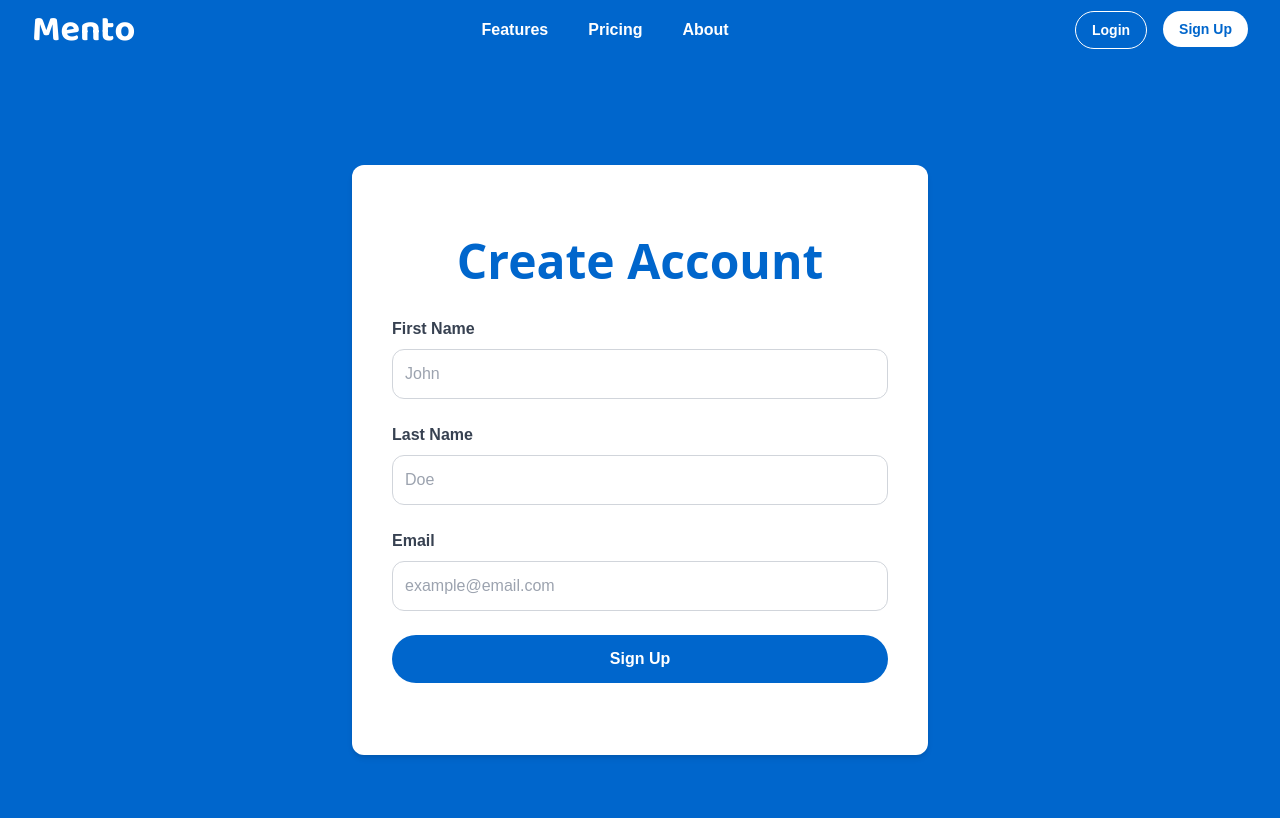
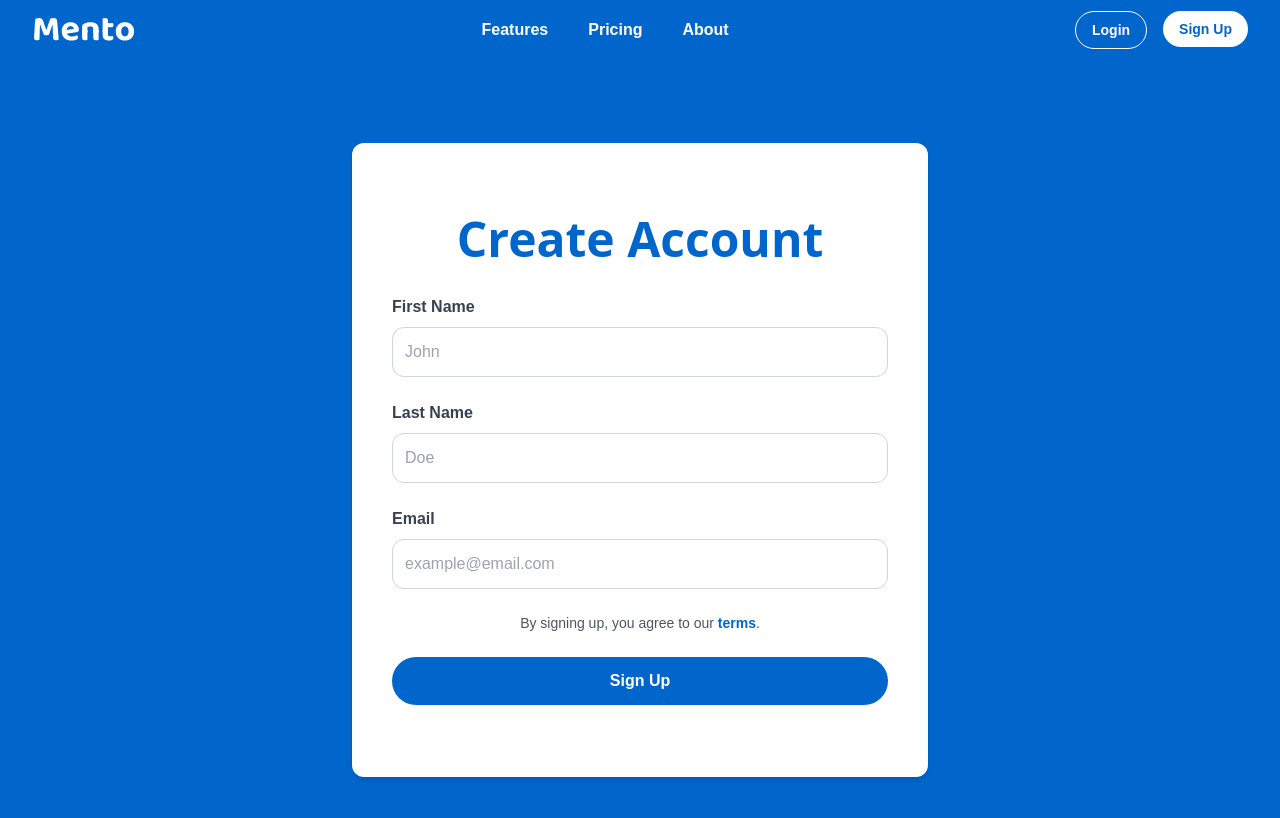
Before and after one commit to jsanch387/mento-app, a Next.js app: page /signup in a window 1280 px wide. Shown: the top 818 px of the page. Built offline with nearby package versions, Linux system fonts and the light colour scheme; no server answers.

Commit message:
sign up disclaimer

```diff
--- a/app/features/auth/components/SignupForm.tsx
+++ b/app/features/auth/components/SignupForm.tsx
@@ -6,6 +6,7 @@ import Card from "@/app/shared/components/Card";
 import Input from "@/app/shared/components/Input";
 import Button from "@/app/shared/components/Button";
 import { VerifyOtpForm } from "./VerifyOtpForm";
+import Link from "next/link";
 
 export default function SignUpForm() {
   const [email, setEmail] = useState("");
@@ -84,6 +85,17 @@ export default function SignUpForm() {
               onChange={(e) => setEmail(e.target.value)}
               required
             />
+            <p className="text-sm text-gray-600 text-center mt-2">
+              By signing up, you agree to our{" "}
+              <Link
+                href="/resources/privacy"
+                className="text-primary font-semibold"
+              >
+                terms
+              </Link>
+              .
+            </p>
+
             <Button label="Sign Up" variant="primary" className="w-full" />
           </form>
         ) : (
```
